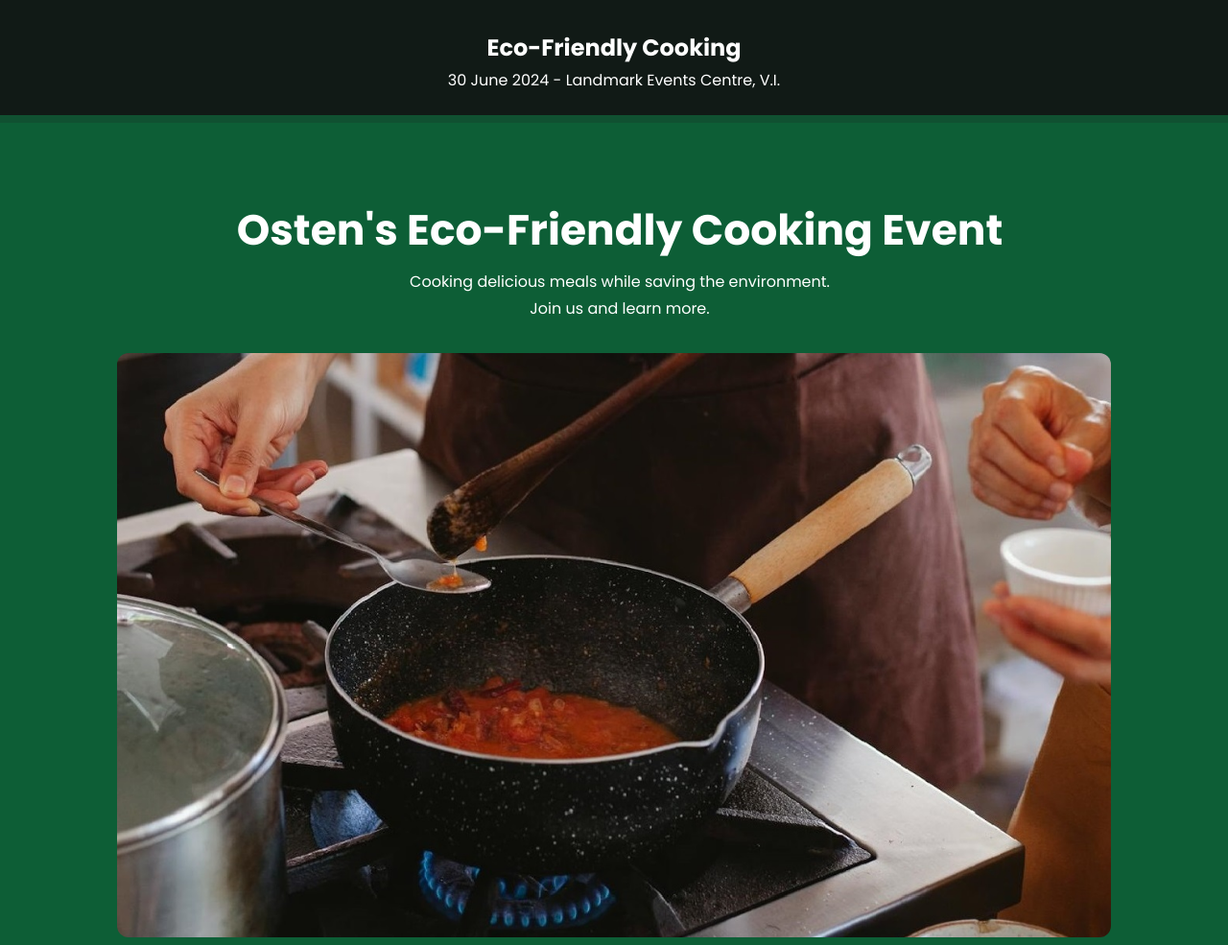
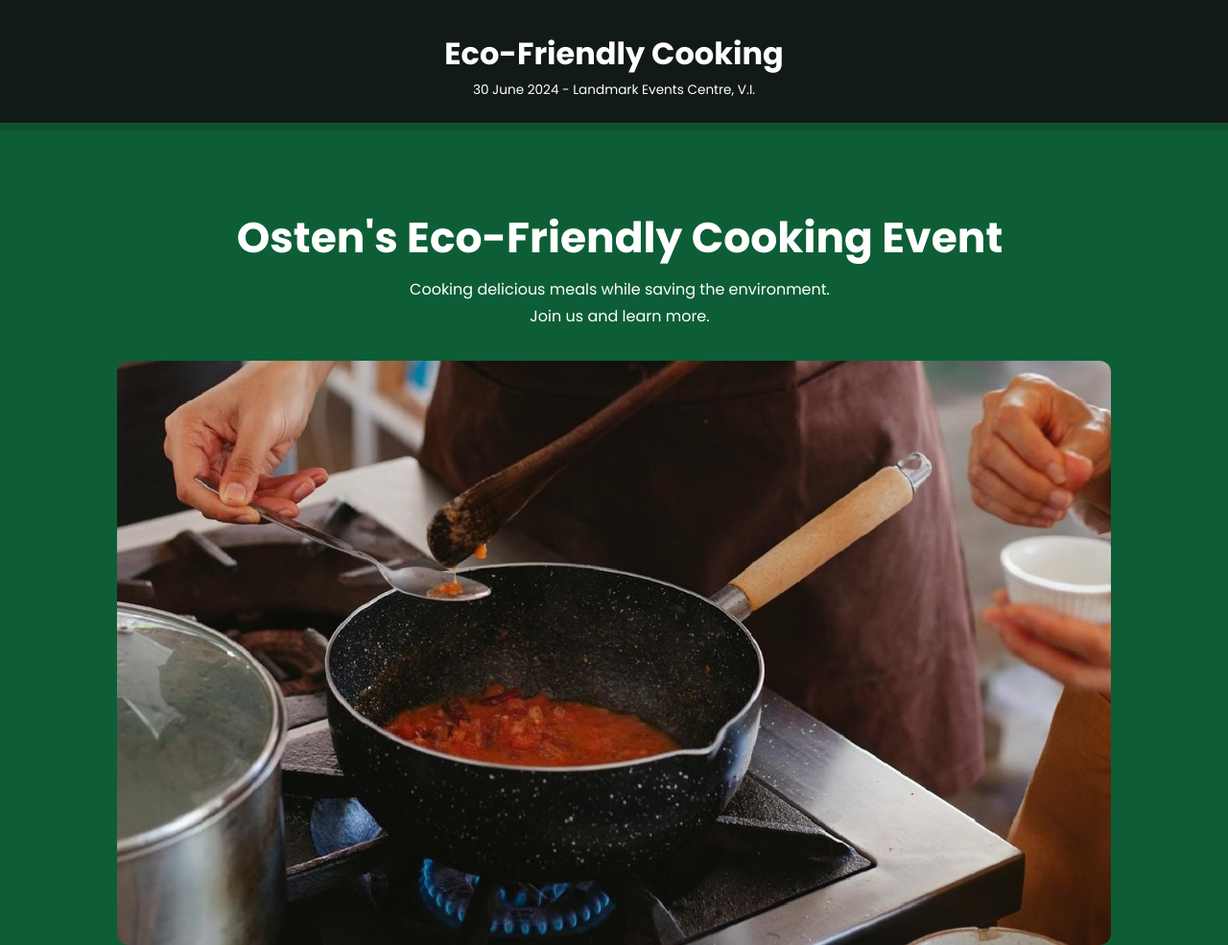
Before and after one commit to Avu0s/Eco-Osten, a plain HTML site: page index.html in a window 1280 px wide. Shown: the top 985 px of the page at 96% size. Drawn offline with Linux system fonts and the light colour scheme.

Commit message:
Update style.css

```diff
--- a/style.css
+++ b/style.css
@@ -35,6 +35,12 @@ header{
 }
 header > h2, span {
   width:80%;
+}
+header > h2 {
+  font-size: 2rem;
+}
+header > span {
+  font-size: .85rem;
 }
 .container, .container1 {
   display: flex;
```
